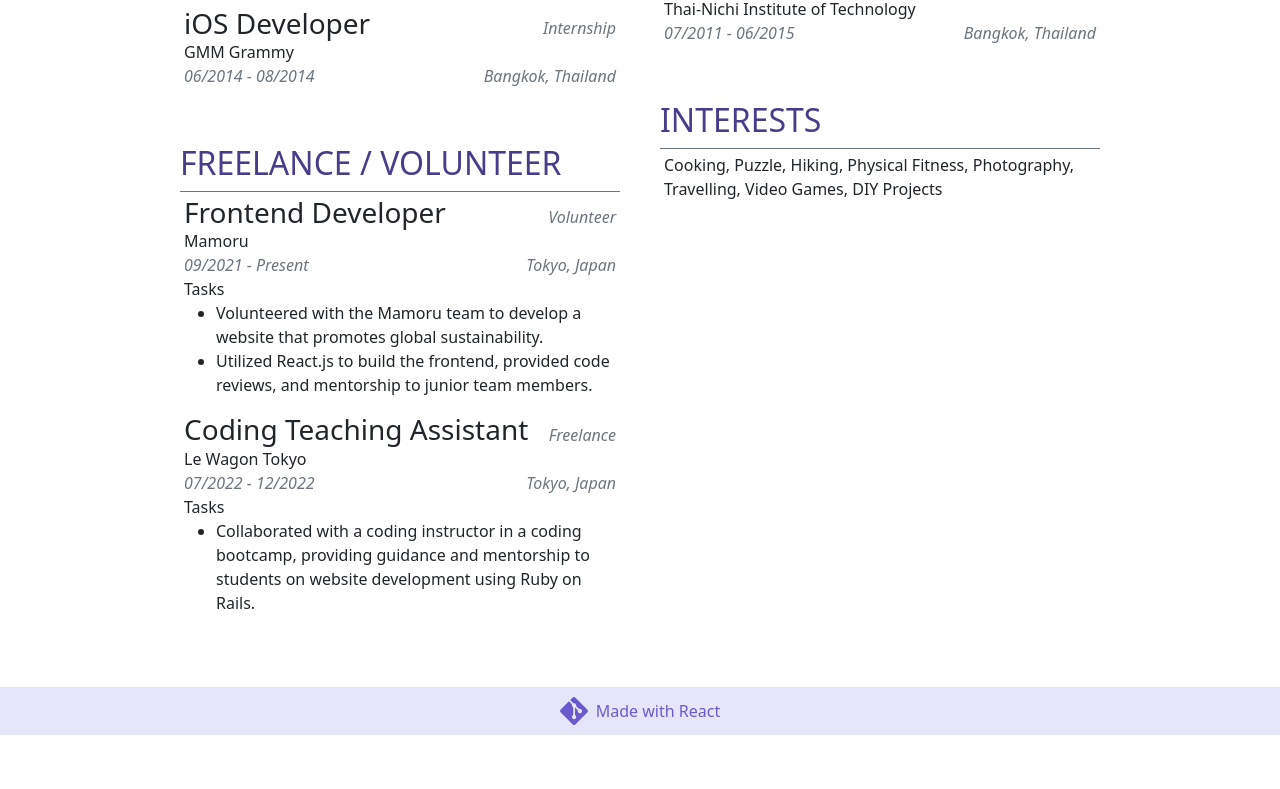
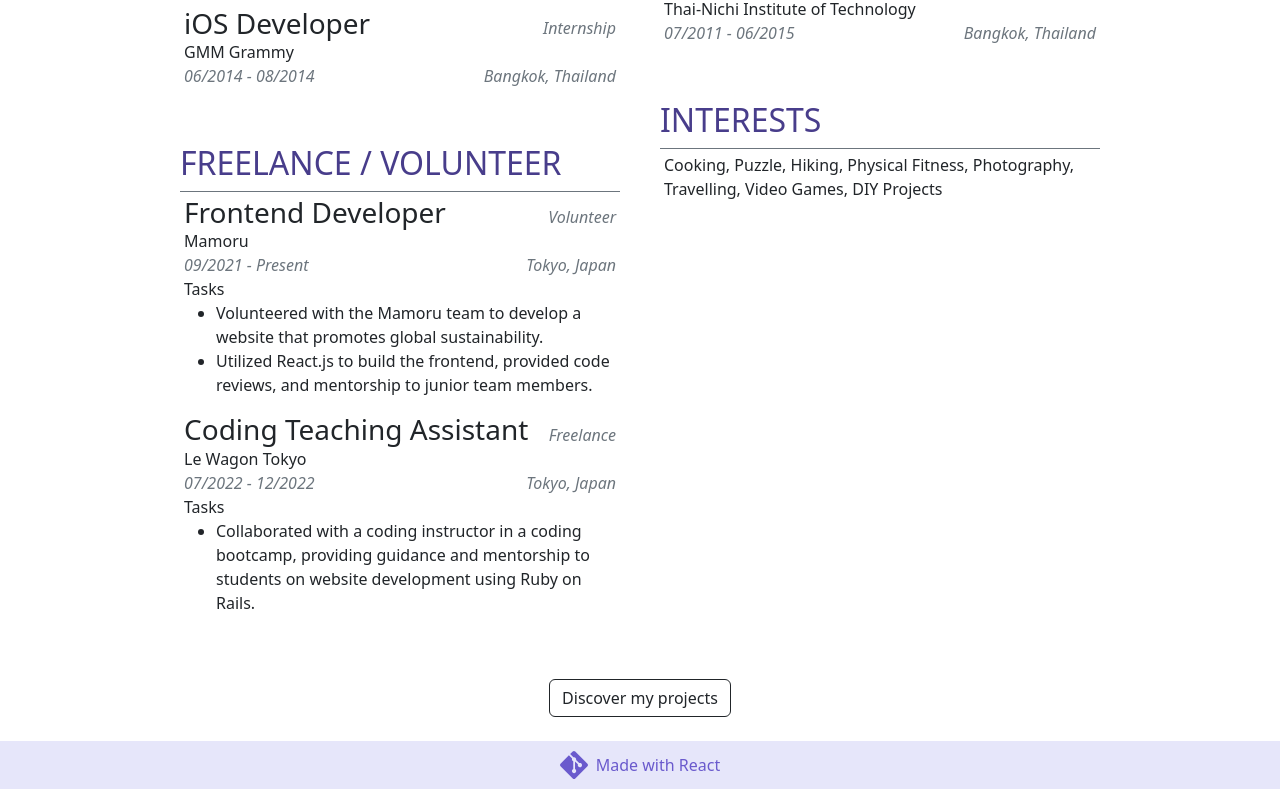
Before and after one commit to kochapas/kochapas-2023, a Next.js app: page / in a window 1280 px wide. Shown: the part 1132-1921 px from the top of the page. Before the commit the page ends 1867 px from the top, so only its background shows below. Built offline with nearby package versions, Linux system fonts and the light colour scheme.

Commit message:
Add button and project components. Fix problem where navbar is flicker when the page is loaded.

```diff
--- /dev/null
+++ b/src/components/Button.js
@@ -0,0 +1,10 @@
+export const Button = ({onClick, children}) => {
+  return (
+    <span
+      className="btn btn-outline-dark"
+      onClick={onClick}
+    >
+      {children}
+    </span>
+  )
+}
--- a/src/components/Navbar.js
+++ b/src/components/Navbar.js
@@ -8,17 +8,19 @@ import { useScrollLocation } from "@/hooks/useScrollLocation";
 
 export const Navbar = ({children}) => {
   const scrollLocation = useScrollLocation();
-  const [navbarClass, setNavbarClass] = useState(styles["navbar--hidden"]);
+  // Set navbar class to be "d-none" by default to prevent the animation from being played when the page is loaded.
+  const [navbarClass, setNavbarClass] = useState("d-none");
 
   useEffect(() => {
+    console.log("hoook");
     // Check if user scolled pass the contact information, if so, show navbar.
     const targetRect = document?.getElementById("card-contact")?.getBoundingClientRect();
     if (targetRect && (targetRect.y + targetRect.height < 0)) {
       setNavbarClass(styles["navbar--show"]);
     } else {
-      setNavbarClass(styles["navbar--hidden"]);
+      if (navbarClass !== "d-none") setNavbarClass(styles["navbar--hidden"]);
     }
-  }, [scrollLocation])
+  }, [scrollLocation, navbarClass])
 
   return (
     <>
--- /dev/null
+++ b/src/components/Projects.js
@@ -0,0 +1,24 @@
+import { useState } from "react";
+import { Button } from "@/components";
+import { useWindowSize } from "@/hooks";
+
+export const Projects = () => {
+  const windowSize = useWindowSize();
+  const [expanded, setExpanded] = useState(false);
+
+  if (!expanded) {
+    return (
+    <div className="w-100 text-center mt-3">
+      <Button onClick={() => setExpanded(true)}>
+        {"Discover my projects"}
+      </Button>
+    </div>
+  );
+  }
+
+  return (
+    <div className={`${windowSize.containerClass} mt-3`}>
+      <p>{"Tada!"}</p>
+    </div>
+  );
+}
--- a/src/components/index.js
+++ b/src/components/index.js
@@ -8,3 +8,5 @@ export { HistoryCard } from "./HistoryCard"
 export { Badge } from "./Badge"
 export { BadgeContainer } from "./BadgeContainer"
 export { ExpandableSpace } from "./ExpandableSpace"
+export { Projects } from "./Projects"
+export { Button } from "./Button"
--- a/src/pages/_app.js
+++ b/src/pages/_app.js
@@ -1,6 +1,10 @@
-import "bootstrap/dist/css/bootstrap.min.css"
-import { Navbar } from '@/components'
-import '@/styles/globals.css'
+import "bootstrap/dist/css/bootstrap.min.css";
+import "@fortawesome/fontawesome-svg-core/styles.css";
+import "@/styles/globals.css";
+import { Navbar } from "@/components";
+// Since fontawesome css is imported above. Stop it from importing again.
+import { config } from "@fortawesome/fontawesome-svg-core";
+config.autoAddCss = false;
 
 const MyProviders = ({ children }) => {
   return (
--- a/src/pages/index.js
+++ b/src/pages/index.js
@@ -3,7 +3,8 @@ import {
   Header,
   Contact,
   InformationCards,
-  Footer
+  Projects,
+  Footer,
 } from "@/components"
 
 export default function Home() {
@@ -18,6 +19,7 @@ export default function Home() {
       <Header />
       <Contact />
       <InformationCards />
+      <Projects />
       <Footer />
     </>
   )
```
